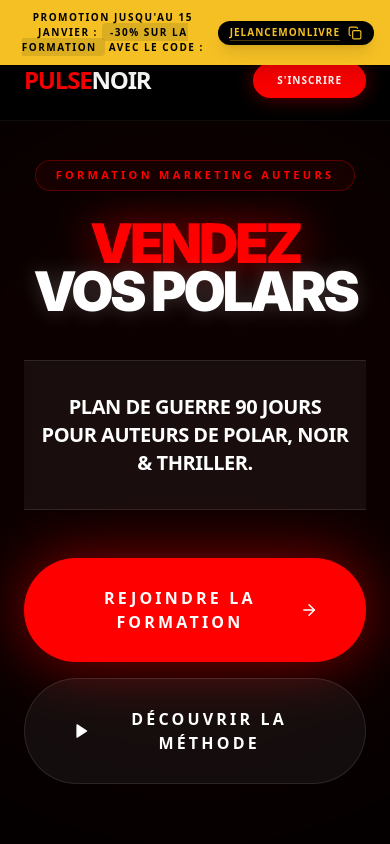
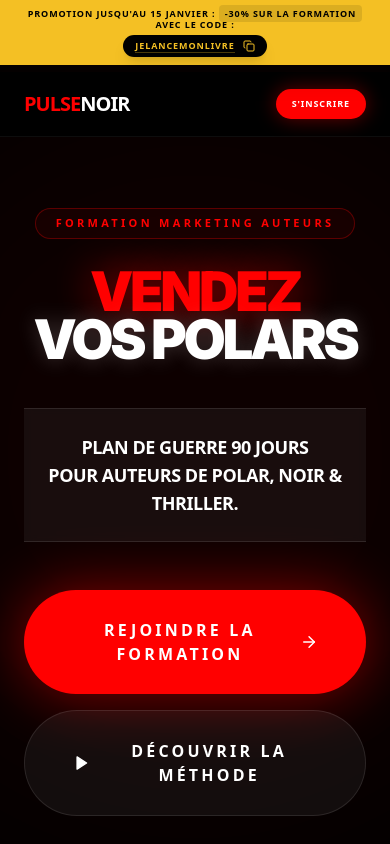
Before and after one commit to benspy2209/propulseurs, a React (Vite) app: page / in a window 390 px wide. Shown: the top 844 px of the page. Built offline with nearby package versions, Linux system fonts and the light colour scheme.

Commit message:
feat: Enhance promotional banner styling
Refines the fixed promotional subheader to ensure consistent height and better centering, especially on mobile devices. Adjusts font sizes and spacing for improved readability and visual appeal across various screen sizes.

```diff
--- a/App.tsx
+++ b/App.tsx
@@ -175,36 +175,36 @@ const App: React.FC = () => {
   return (
     <div className="min-h-screen bg-black text-white font-sans selection:bg-[#ff0000] selection:text-white">
 
-      {/* Promotional Subheader */}
-      <div className="fixed top-0 w-full bg-[#f4c024] z-[60] py-2.5 px-4 shadow-xl">
+      {/* Promotional Subheader - Fixed Height & Centered for Mobile */}
+      <div className="fixed top-0 w-full bg-[#f4c024] z-[60] py-2 px-4 shadow-xl min-h-[44px] flex items-center justify-center">
         <div className="max-w-7xl mx-auto flex items-center justify-center gap-3 text-center">
-          <Sparkles size={16} className="text-black hidden sm:block animate-pulse" />
-          <div className="flex items-center gap-2">
-            <p className="text-black text-[10px] sm:text-xs font-black uppercase tracking-[0.15em] sm:tracking-[0.25em]">
-              Promotion jusqu'au 15 janvier : <span className="bg-black/10 px-2 py-0.5 rounded">-30% sur la formation</span> avec le code :
+          <Sparkles size={14} className="text-black hidden sm:block animate-pulse shrink-0" />
+          <div className="flex flex-wrap items-center justify-center gap-x-3 gap-y-1">
+            <p className="text-black text-[9px] sm:text-[11px] lg:text-xs font-black uppercase tracking-[0.1em] sm:tracking-[0.2em] leading-tight">
+              Promotion jusqu'au 15 janvier : <span className="bg-black/10 px-1.5 py-0.5 rounded">-30% sur la formation</span> avec le code :
             </p>
             <button
               onClick={handleCopyCode}
-              className="flex items-center gap-2 bg-black text-[#f4c024] px-3 py-1 rounded-full text-[10px] sm:text-xs font-black uppercase tracking-widest hover:scale-105 active:scale-95 transition-all group shadow-lg"
+              className="flex items-center gap-2 bg-black text-[#f4c024] px-3 py-1 rounded-full text-[9px] sm:text-[11px] font-black uppercase tracking-widest hover:scale-105 active:scale-95 transition-all group shadow-lg shrink-0"
             >
               <span className="border-b border-[#f4c024]/30">{PROMO_CODE}</span>
               {copied ? (
-                <CheckCircle2 size={14} className="text-green-400" />
+                <CheckCircle2 size={12} className="text-green-400" />
               ) : (
-                <Copy size={14} />
+                <Copy size={12} />
               )}
             </button>
           </div>
         </div>
       </div>
 
-      {/* Navigation */}
-      <nav className="fixed top-10 w-full bg-black/90 backdrop-blur-md z-50 border-b border-white/5">
-        <div className="max-w-7xl mx-auto px-6 h-20 flex items-center justify-between">
+      {/* Navigation - Dynamic offset based on Promo height */}
+      <nav className="fixed top-[72px] lg:top-[44px] w-full bg-black/90 backdrop-blur-md z-50 border-b border-white/5">
+        <div className="max-w-7xl mx-auto px-6 h-16 lg:h-20 flex items-center justify-between">
           <div className="flex items-center gap-6 cursor-pointer group" onClick={() => setCurrentView('landing')}>
             <div className="flex items-center">
-              <span className="text-[#ff0000] font-black text-2xl tracking-tighter uppercase">Pulse</span>
-              <span className="text-white font-black text-2xl tracking-tighter uppercase">Noir</span>
+              <span className="text-[#ff0000] font-black text-xl lg:text-2xl tracking-tighter uppercase">Pulse</span>
+              <span className="text-white font-black text-xl lg:text-2xl tracking-tighter uppercase">Noir</span>
             </div>
           </div>
 
@@ -216,17 +216,17 @@ const App: React.FC = () => {
             <button onClick={() => scrollToSection('faq')} className="hover:text-white transition-colors cursor-pointer">FAQ</button>
           </div>
 
-          <div className="flex items-center gap-4">
+          <div className="flex items-center gap-3 lg:gap-4">
             <button
               onClick={() => setCurrentView(userEmail ? 'course' : 'login')}
-              className="hidden sm:flex items-center gap-2 text-gray-400 hover:text-white text-[10px] font-black uppercase tracking-widest transition-colors"
+              className="hidden sm:flex items-center gap-2 text-gray-400 hover:text-white text-[9px] lg:text-[10px] font-black uppercase tracking-widest transition-colors"
             >
               <User size={14} className={userEmail ? "text-green-500" : "text-gray-600"} />
               {userEmail ? 'Mon Espace' : 'Accès Membre'}
             </button>
             <button
               onClick={() => setCurrentView('purchase')}
-              className="bg-[#ff0000] text-white px-6 py-2.5 rounded-full text-[10px] font-black uppercase tracking-widest hover:scale-105 transition-all shadow-[0_0_20px_rgba(255,0,0,0.4)] active:scale-95"
+              className="bg-[#ff0000] text-white px-4 lg:px-6 py-2 lg:py-2.5 rounded-full text-[9px] lg:text-[10px] font-black uppercase tracking-widest hover:scale-105 transition-all shadow-[0_0_20px_rgba(255,0,0,0.4)] active:scale-95"
             >
               S'inscrire
             </button>
@@ -234,8 +234,8 @@ const App: React.FC = () => {
         </div>
       </nav>
 
-      {/* Hero Section */}
-      <header className="relative min-h-screen flex flex-col items-center justify-center pt-40 px-6 overflow-hidden bg-black">
+      {/* Hero Section - Increased pt-52 for Mobile to clear Navs */}
+      <header className="relative min-h-screen flex flex-col items-center justify-center pt-52 lg:pt-40 px-6 overflow-hidden bg-black">
         <div className="absolute top-1/2 left-1/2 -translate-x-1/2 -translate-y-1/2 w-[800px] h-[800px] bg-[#ff0000]/5 rounded-full blur-[120px] pointer-events-none" />
 
         <div className="relative z-10 w-full max-w-6xl mx-auto text-center">
@@ -248,21 +248,21 @@ const App: React.FC = () => {
             <span className="text-white text-glow-white block mt-2">vos polars</span>
           </h1>
 
-          <p className="max-w-4xl mx-auto text-xl md:text-3xl text-white font-black uppercase tracking-tight border-y border-white/10 py-8 mb-12 bg-white/5 backdrop-blur-sm px-4">
+          <p className="max-w-4xl mx-auto text-lg md:text-3xl text-white font-black uppercase tracking-tight border-y border-white/10 py-6 lg:py-8 mb-12 bg-white/5 backdrop-blur-sm px-4">
             Plan de Guerre 90 Jours<br />pour Auteurs de Polar, Noir & Thriller.
           </p>
 
           <div className="flex flex-col md:flex-row items-center justify-center gap-4 mb-16">
             <button
               onClick={() => setCurrentView('purchase')}
-              className="px-12 py-7 bg-[#ff0000] text-white text-base font-black rounded-full flex items-center gap-3 group uppercase tracking-[0.2em] transition-all hover:scale-105 shadow-[0_0_60px_rgba(255,0,0,0.5)] active:scale-95"
+              className="w-full md:w-auto px-12 py-7 bg-[#ff0000] text-white text-base font-black rounded-full flex items-center justify-center gap-3 group uppercase tracking-[0.2em] transition-all hover:scale-105 shadow-[0_0_60px_rgba(255,0,0,0.5)] active:scale-95"
             >
               Rejoindre la formation
               <ArrowRight size={24} className="group-hover:translate-x-2 transition-transform" />
             </button>
             <button
               onClick={() => setShowPresentation(true)}
-              className="px-12 py-7 bg-white/5 border border-white/10 text-white text-base font-black rounded-full flex items-center gap-3 group uppercase tracking-[0.2em] transition-all hover:bg-white hover:text-black active:scale-95"
+              className="w-full md:w-auto px-12 py-7 bg-white/5 border border-white/10 text-white text-base font-black rounded-full flex items-center justify-center gap-3 group uppercase tracking-[0.2em] transition-all hover:bg-white hover:text-black active:scale-95"
             >
               <Play size={20} className="fill-current" />
               Découvrir la méthode
```
